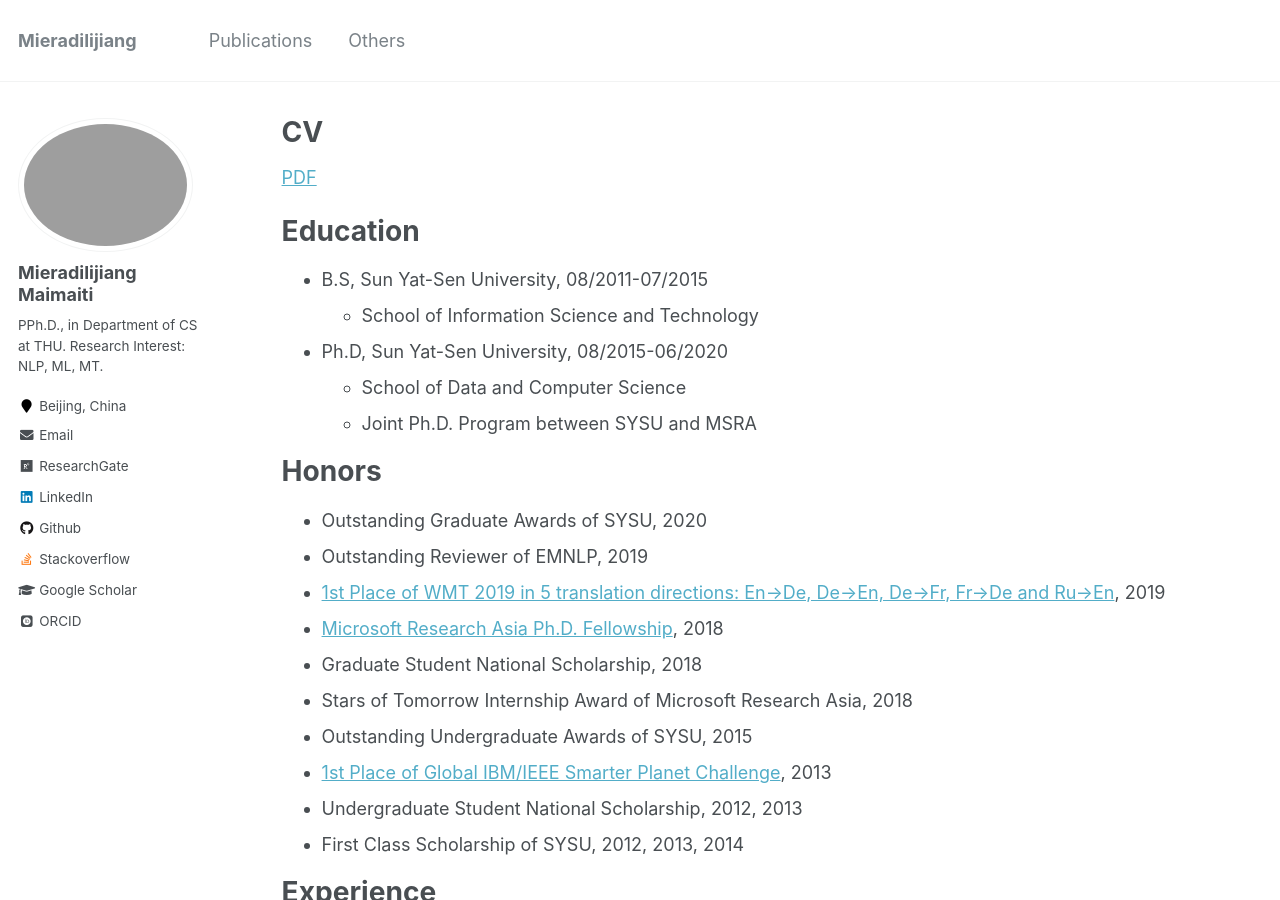
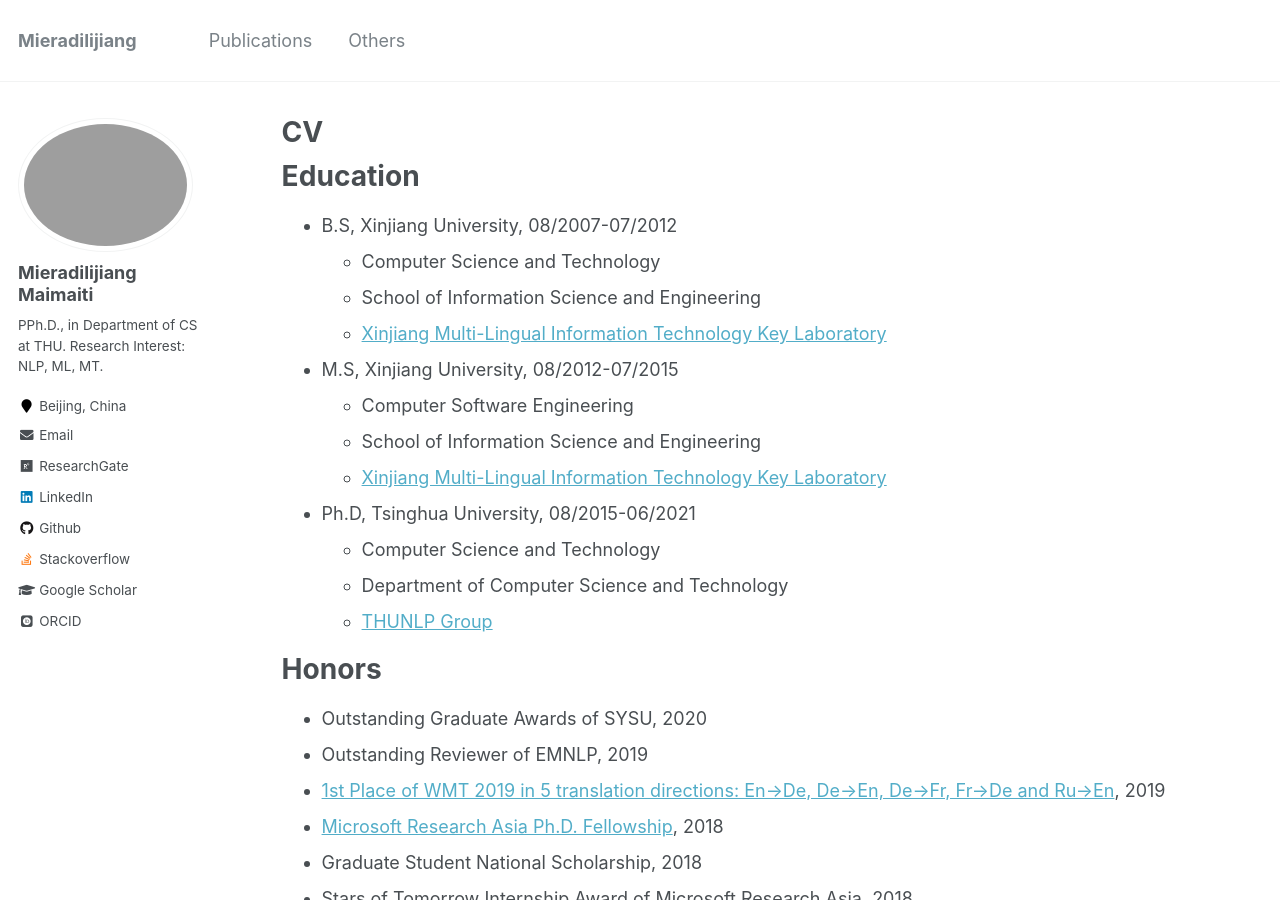
Before and after one commit to miradel51/miradel51.github.io, a Jekyll site: the page built from _pages/cv.md, in a window 1280 px wide and 900 px high. Built offline with Jekyll 4.4.1, drawn with Linux system fonts in a browser that asks for light colours; some web fonts are replaced.

Commit message:
update cv

```diff
--- a/_pages/cv.md
+++ b/_pages/cv.md
@@ -9,15 +9,20 @@ redirect_from:
 
 {% include base_path %}
 
-[PDF](https://apeterswu.github.io/files/lijunwu_cv.pdf)
-
 Education
 ======
-* B.S, Sun Yat-Sen University, 08/2011-07/2015
-  * School of Information Science and Technology
-* Ph.D, Sun Yat-Sen University, 08/2015-06/2020
-  * School of Data and Computer Science
-  * Joint Ph.D. Program between SYSU and MSRA
+* B.S, Xinjiang University, 08/2007-07/2012
+  * Computer Science and Technology
+  * School of Information Science and Engineering
+  * [Xinjiang Multi-Lingual Information Technology Key Laboratory](http://202.201.242.181:8000/translator/index.html)
+* M.S, Xinjiang University, 08/2012-07/2015
+  * Computer Software Engineering
+  * School of Information Science and Engineering
+  * [Xinjiang Multi-Lingual Information Technology Key Laboratory](http://202.201.242.181:8000/translator/index.html)
+* Ph.D, Tsinghua University, 08/2015-06/2021
+  * Computer Science and Technology
+  * Department of Computer Science and Technology
+  * [THUNLP Group](https://nlp.csai.tsinghua.edu.cn/)
 
 Honors
 ======
```
